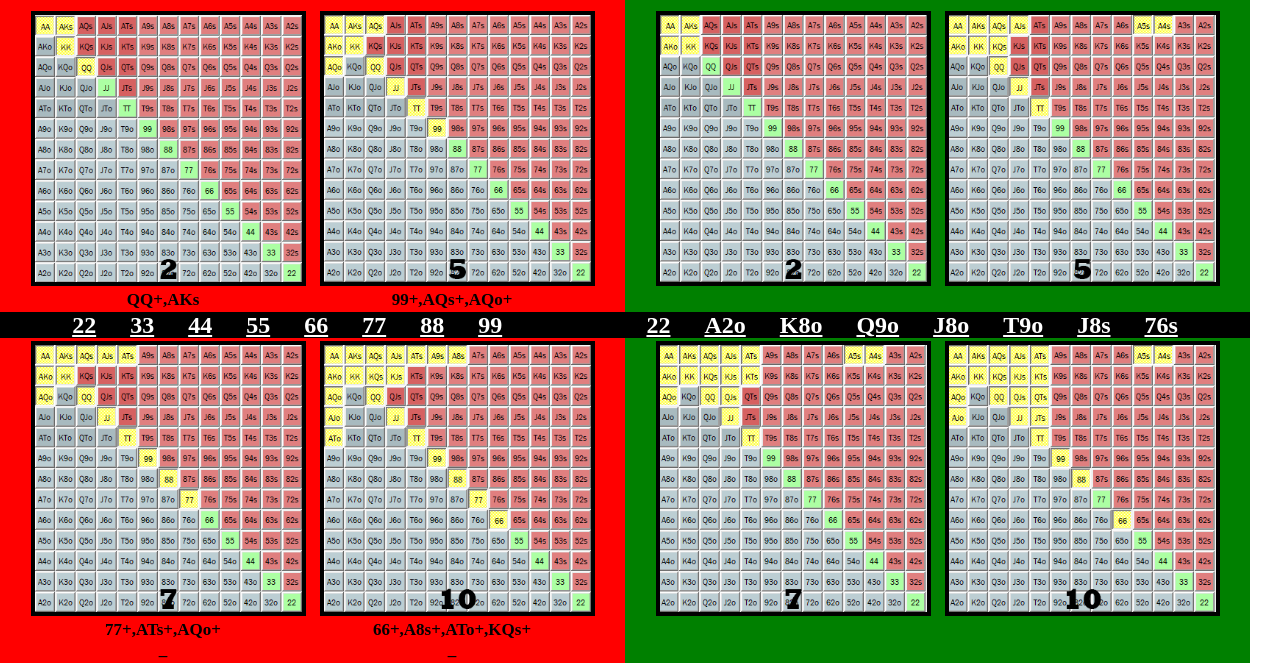
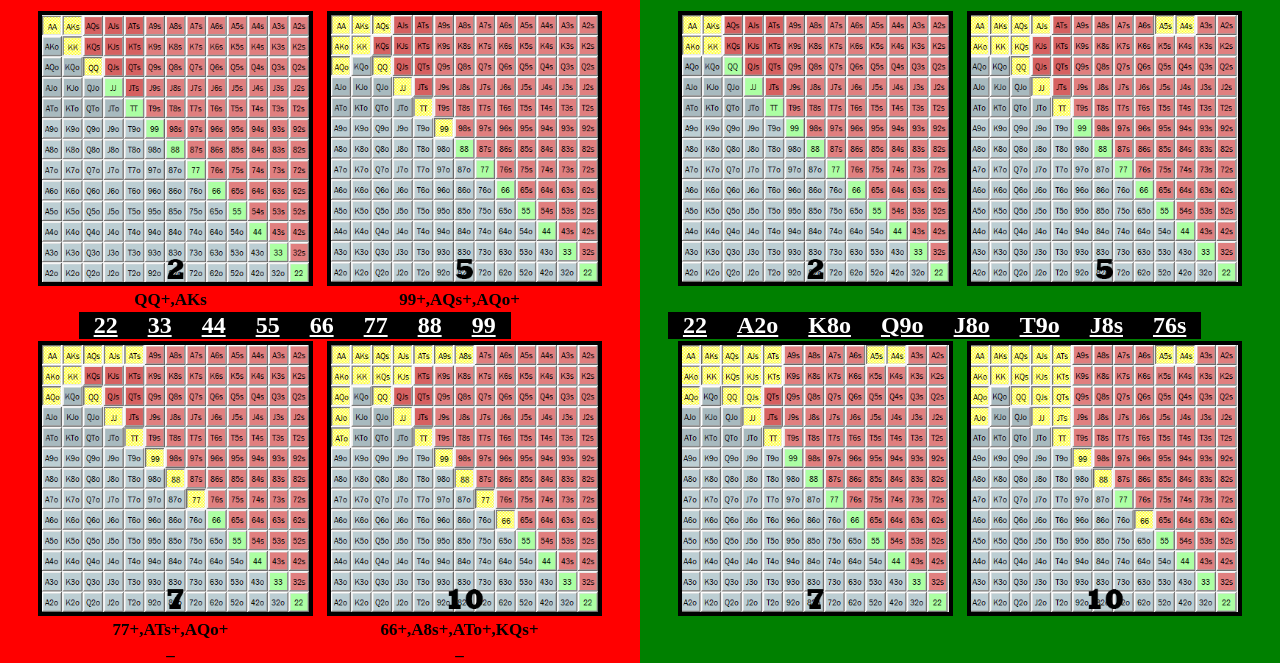
Before and after one commit to veloblank/sng_ranges, a plain HTML site: page index.html in a window 1280 px wide. Shown: the part 58-721 px from the top of the page. Drawn offline with Linux system fonts and the light colour scheme.

Commit message:
Change floating nav appearance

```diff
--- a/index.html
+++ b/index.html
@@ -7,8 +7,10 @@
 		<title>Document</title>
 	</head>
 	<body>
+		<header>
+			<h1>Push/Call Ranges</h1>
+		</header>
 		<main>
-			<h1>Push/Call Ranges</h1>
 			<div class="jump-nav">
 				<div class="left">
 					<a href="#range1">22</a>
--- a/style.scss
+++ b/style.scss
@@ -27,9 +27,8 @@ img {
 	top: 370px;
 	display: flex;
 	justify-content: space-around;
-	width: 1250px;
-	height: 26px;
-	background-color: black;
+	width: 100%;
+	height: auto;
 }
 
 .jump-nav a {
@@ -45,7 +44,7 @@ img {
 .ranges-container {
 	display: flex;
 	text-align: center;
-	width: 1250px;
+	width: 100%;
 }
 
 .range {
@@ -88,3 +87,12 @@ img {
 	text-align: center;
 	width: 275px;
 }
+
+.left {
+	display: flex;
+	background-color: black;
+}
+.right {
+	display: flex;
+	background-color: black;
+}
```
Also changed, not shown: style.css, 1 other file.
